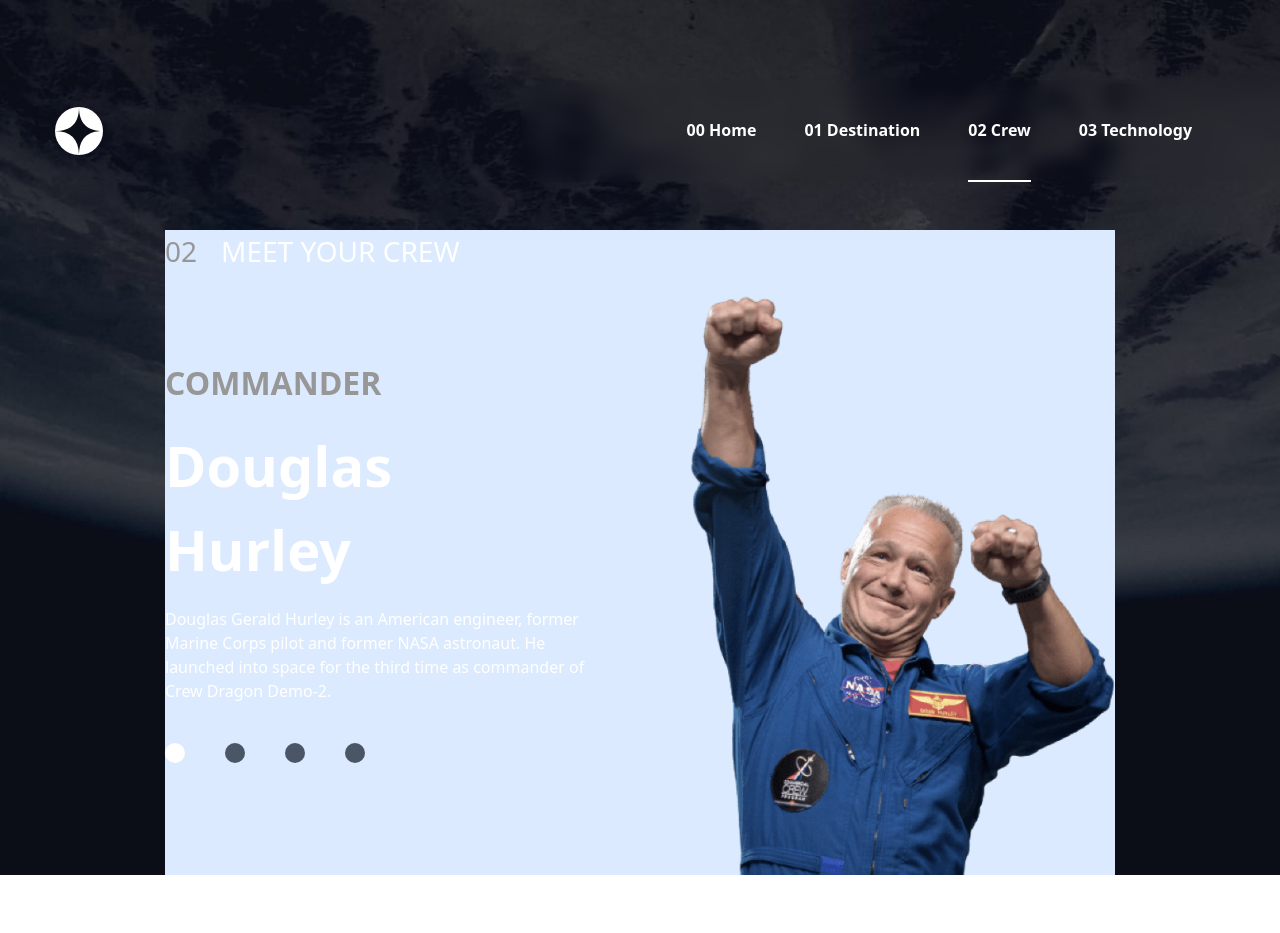
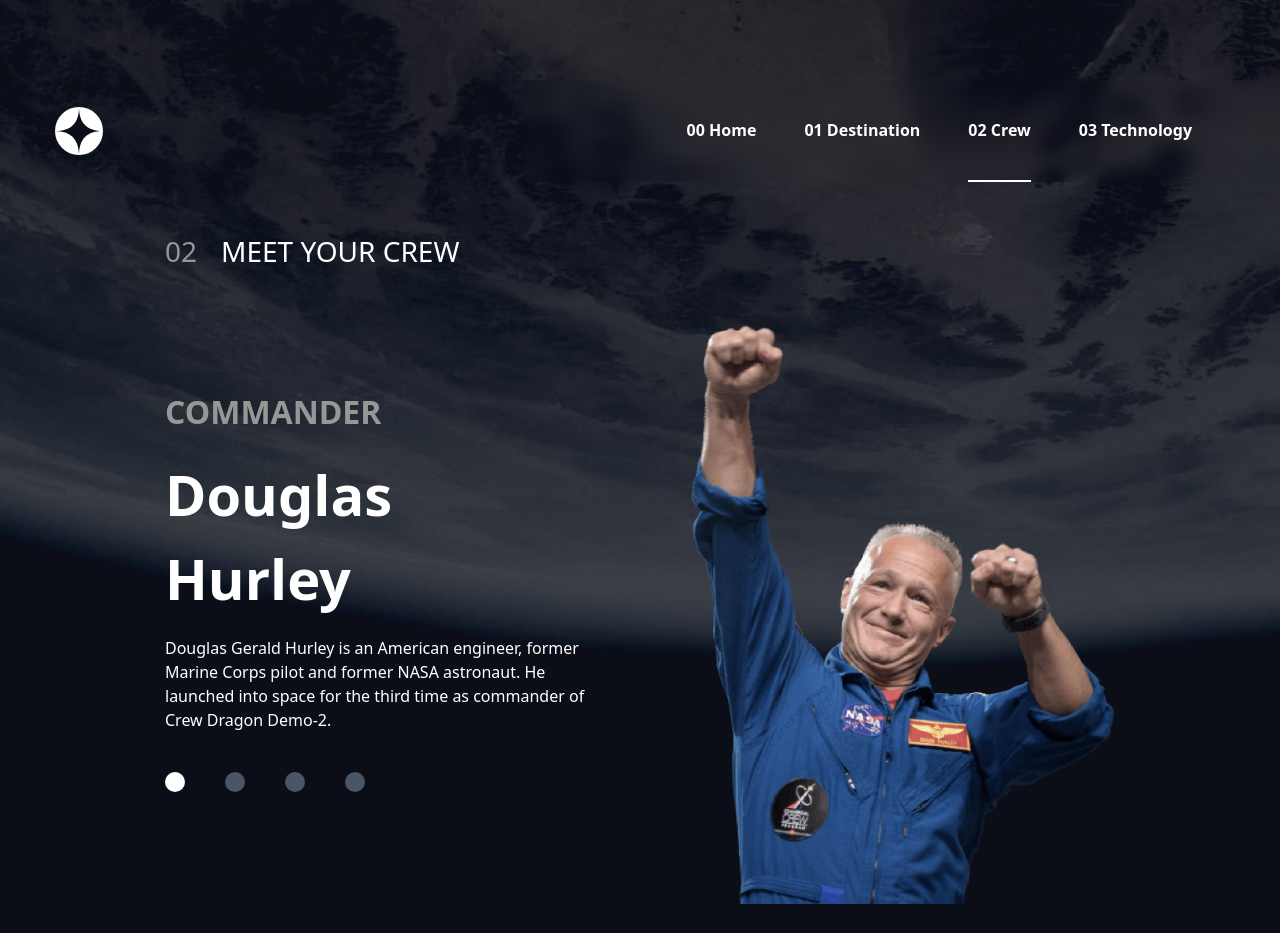
Before and after one commit to DanielApple05/Space-Tourism-site, a React (Vite) app: page /crew in a window 1280 px wide. Before the commit the page ends 875 px from the top, so only its background shows below. Built offline with nearby package versions, Linux system fonts and the light colour scheme.

Commit message:
refactor CrewInfo component for improved layout and spacing

```diff
--- a/src/components/crewComponents/crewInfo.jsx
+++ b/src/components/crewComponents/crewInfo.jsx
@@ -7,7 +7,7 @@
 
   return (
 
-    <div className='text-white xl:mx-[165px] mx-[24px] xl:my-[48px] my-[24px] bg-blue-100'>
+    <div className='text-white xl:mx-[165px] mx-[24px] xl:my-[48px] my-[24px]'>
 
         <p className='xl:text-[28px] text-[16px] xl:pb-[24px] pb-[0px]  xl:text-start text-center'>
           <span className='text-[#979797] mr-[24px]  '>02</span>
@@ -15,7 +15,7 @@
         </p>
 
 
-      <div className='flex xl:flex grid w-[100%] justify-between items-center xl:gap-[100px] xl:gap-[32px] gap-[0px] xl:mb-[0px] mb-[32px]'>
+      <div className=' xl:flex grid w-[100%] justify-between items-center xl:gap-[100px] xl:gap-[32px] gap-[0px] xl:mb-[0px] mb-[32px]'>
 
         <div className='xl:w-[50%] w-[100%] '>
           <div className='xl:py-[197px] py-[0px] xl:text-start text-center xl:pt-[0px] pt-[40px] xl:pb-0 pb-[24px]'>
@@ -32,7 +32,7 @@
           </div>
 
 
-          <div className='xl:space-x-[40px] space-x-[16px] flex mt-[40px] xl:pb-[48px] pb-[0px] xl:justify-start justify-center'>
+          <div className='xl:space-x-[40px] space-x-[16px] flex xl:mt-[40px] mt-[24px] xl:pb-[48px] pb-[32px] xl:justify-start justify-center'>
 
             {Array.from({ length: 4 }).map((_, crewTabs) => (
               <button key={crewTabs}
@@ -44,8 +44,8 @@
 
         </div>
 
-        <div className='xl:w-[50%] w-[100%] x:py-[29px] py-[0]'>
-          <img src={crewMembers[activeCrew].images.png} alt={crewMembers[activeCrew].name} className='' />
+        <div className='xl:w-[50%] w-[100%] xl:px-[0px] px-[27px] xl:py-[29px] py-[0px] '>
+          <img src={crewMembers[activeCrew].images.png} alt={crewMembers[activeCrew].name} className=' w-auto h-auto' />
         </div>
 
       </div>
```
